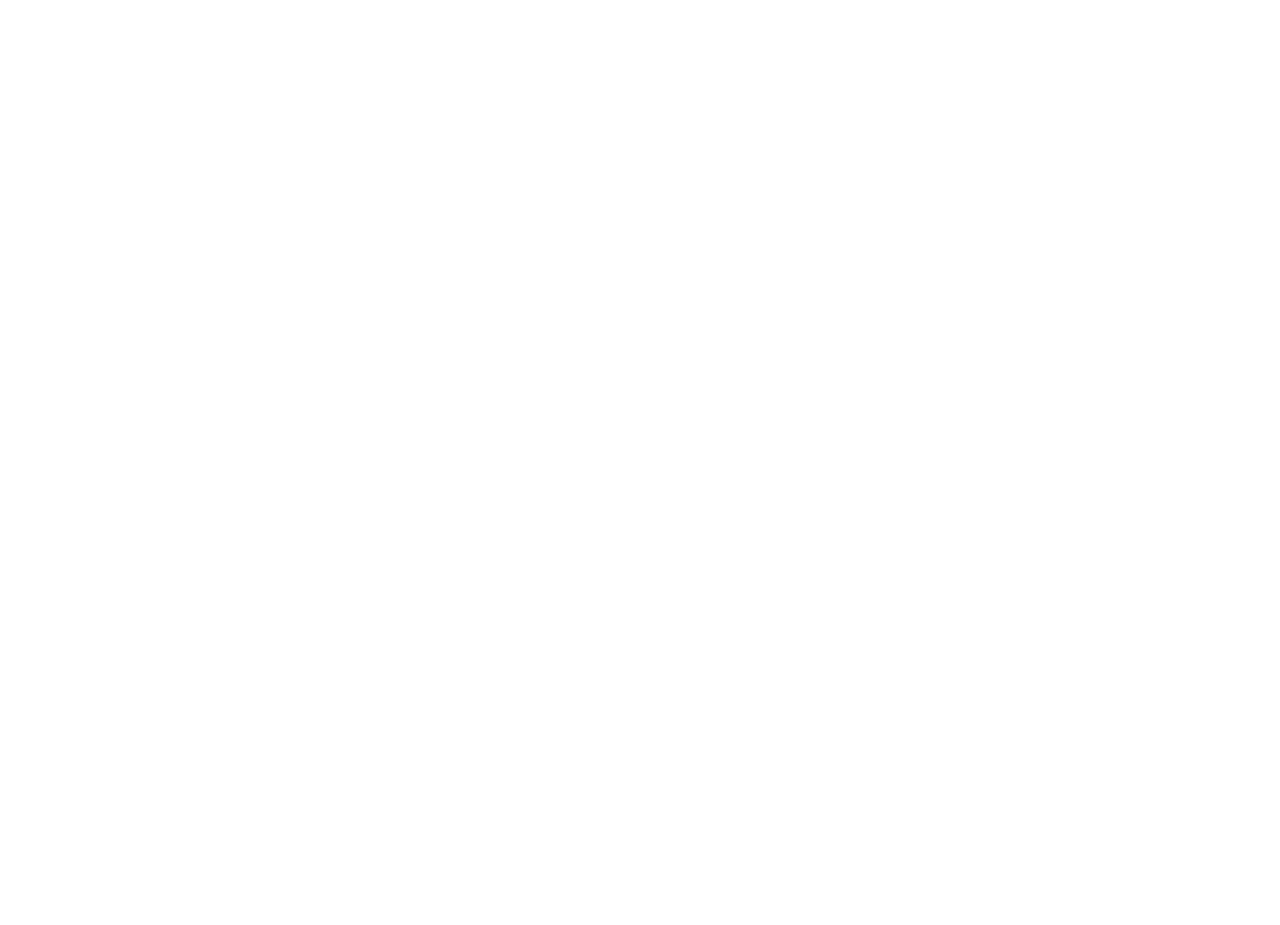
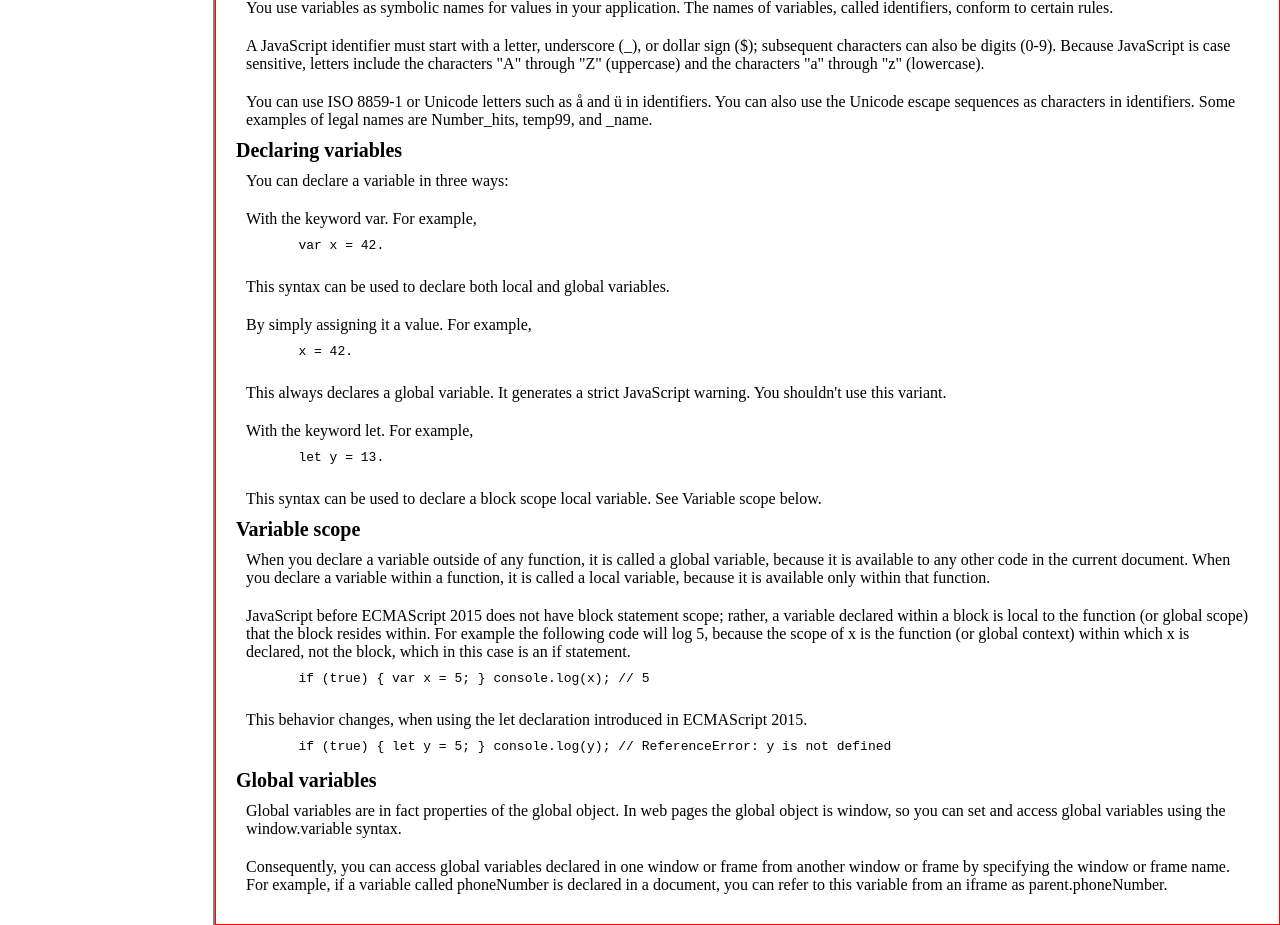
Before and after one commit to promie/fcc-technical-documentation, a Vue app: page / in a window 1280 px wide. Shown: the part 920-1845 px from the top of the page. Before the commit the page ends 920 px from the top, so only its background shows below. Built offline with nearby package versions, Linux system fonts and the light colour scheme.

Commit message:
Added more information to a separate components

```diff
--- a/src/components/Content.vue
+++ b/src/components/Content.vue
@@ -3,6 +3,10 @@
 import Knowledge from '@/components/contents/Knowledge.vue'
 import Javascript from '@/components/contents/Javascript.vue'
 import HelloWorld from '@/components/contents/HelloWorld.vue'
+import Variables from '@/components/contents/Variables.vue'
+import DeclaringVariables from '@/components/contents/DeclaringVariables.vue'
+import VariableScope from '@/components/contents/VariableScope.vue'
+import GlobalVariables from '@/components/contents/GlobalVariables.vue'
 
 export default {
   name: 'Content',
@@ -10,7 +14,11 @@
     Introduction,
     Knowledge,
     Javascript,
-    HelloWorld
+    HelloWorld,
+    Variables,
+    DeclaringVariables,
+    VariableScope,
+    GlobalVariables
   }
 }
 </script>
@@ -31,6 +39,22 @@
     <div id="helloworld">
       <HelloWorld />
     </div>
+
+    <div id="variables">
+      <Variables />
+    </div>
+
+    <div id="declaringvariables">
+      <DeclaringVariables />
+    </div>
+
+    <div id="variablescope">
+      <VariableScope />
+    </div>
+
+    <div id="globalvariables">
+      <GlobalVariables />
+    </div>
   </div>
 </template>
 
--- /dev/null
+++ b/src/components/contents/DeclaringVariables.vue
@@ -0,0 +1,68 @@
+<script>
+export default {
+  name: 'DeclaringVariables'
+}
+</script>
+
+<template>
+  <div>
+    <div class="title">Declaring variables</div>
+    <div class="description">
+      <p>
+        You can declare a variable in three ways:
+      </p>
+      <p>
+        With the keyword var. For example,
+      </p>
+      <pre>
+        var x = 42.
+      </pre>
+      <p>
+        This syntax can be used to declare both local and global variables.
+      </p>
+      <p>
+        By simply assigning it a value. For example,
+      </p>
+      <pre>
+        x = 42.
+      </pre>
+      <p>
+        This always declares a global variable. It generates a strict JavaScript warning. You shouldn't use this variant.
+      </p>
+      <p>
+        With the keyword let. For example,
+      </p>
+      <pre>
+        let y = 13.
+      </pre>
+      <p>
+        This syntax can be used to declare a block scope local variable. See Variable scope below.
+      </p>
+    </div>
+  </div>
+</template>
+
+<style scoped>
+/* Mobile First Approach */
+.title {
+  font-weight: bold;
+  font-size: 18px;
+}
+
+p {
+  font-size: 16px;
+  padding: 10px;
+}
+
+@media only screen and (min-width: 768px) {
+  /* Desktop View */
+  .title {
+    font-weight: bold;
+    font-size: 20px;
+  }
+
+  p {
+    font-size: 16px;
+  }
+}
+</style>
--- /dev/null
+++ b/src/components/contents/GlobalVariables.vue
@@ -0,0 +1,50 @@
+<script>
+export default {
+  name: 'GlobalVariables'
+}
+</script>
+
+<template>
+  <div>
+    <div class="title">Global variables</div>
+    <div class="description">
+      <p>
+        Global variables are in fact properties of the global object. In web
+        pages the global object is window, so you can set and access global
+        variables using the window.variable syntax.
+      </p>
+      <p>
+        Consequently, you can access global variables declared in one window or
+        frame from another window or frame by specifying the window or frame
+        name. For example, if a variable called phoneNumber is declared in a
+        document, you can refer to this variable from an iframe as
+        parent.phoneNumber.
+      </p>
+    </div>
+  </div>
+</template>
+
+<style scoped>
+/* Mobile First Approach */
+.title {
+  font-weight: bold;
+  font-size: 18px;
+}
+
+p {
+  font-size: 16px;
+  padding: 10px;
+}
+
+@media only screen and (min-width: 768px) {
+  /* Desktop View */
+  .title {
+    font-weight: bold;
+    font-size: 20px;
+  }
+
+  p {
+    font-size: 16px;
+  }
+}
+</style>
--- a/src/components/contents/HelloWorld.vue
+++ b/src/components/contents/HelloWorld.vue
@@ -35,15 +35,6 @@
   padding: 10px;
 }
 
-pre {
-  background-color: #eee;
-  padding-top: 10px;
-  border-radius: 3px;
-  width: 100%;
-  font-size: 9px;
-  white-space: pre-wrap;
-}
-
 @media only screen and (min-width: 768px) {
   /* Desktop View */
   .title {
@@ -54,9 +45,5 @@
   p {
     font-size: 16px;
   }
-
-  pre {
-    font-size: 14px;
-  }
 }
 </style>
--- /dev/null
+++ b/src/components/contents/VariableScope.vue
@@ -0,0 +1,62 @@
+<script>
+export default {
+  name: 'Variable Scope'
+}
+</script>
+
+<template>
+  <div>
+    <div class="title">Variable scope</div>
+    <div class="description">
+      <p>
+        When you declare a variable outside of any function, it is called a
+        global variable, because it is available to any other code in the
+        current document. When you declare a variable within a function, it is
+        called a local variable, because it is available only within that
+        function.
+      </p>
+      <p>
+        JavaScript before ECMAScript 2015 does not have block statement scope;
+        rather, a variable declared within a block is local to the function (or
+        global scope) that the block resides within. For example the following
+        code will log 5, because the scope of x is the function (or global
+        context) within which x is declared, not the block, which in this case
+        is an if statement.
+      </p>
+      <pre>
+        if (true) { var x = 5; } console.log(x); // 5
+      </pre>
+      <p>
+        This behavior changes, when using the let declaration introduced in ECMAScript 2015.
+      </p>
+      <pre>
+        if (true) { let y = 5; } console.log(y); // ReferenceError: y is not defined
+      </pre>
+    </div>
+  </div>
+</template>
+
+<style scoped>
+/* Mobile First Approach */
+.title {
+  font-weight: bold;
+  font-size: 18px;
+}
+
+p {
+  font-size: 16px;
+  padding: 10px;
+}
+
+@media only screen and (min-width: 768px) {
+  /* Desktop View */
+  .title {
+    font-weight: bold;
+    font-size: 20px;
+  }
+
+  p {
+    font-size: 16px;
+  }
+}
+</style>
--- /dev/null
+++ b/src/components/contents/Variables.vue
@@ -0,0 +1,54 @@
+<script>
+export default {
+  name: 'Variables'
+}
+</script>
+
+<template>
+  <div>
+    <div class="title">Variables</div>
+    <div class="description">
+      <p>
+        You use variables as symbolic names for values in your application. The
+        names of variables, called identifiers, conform to certain rules.
+      </p>
+      <p>
+        A JavaScript identifier must start with a letter, underscore (_), or
+        dollar sign ($); subsequent characters can also be digits (0-9). Because
+        JavaScript is case sensitive, letters include the characters "A" through
+        "Z" (uppercase) and the characters "a" through "z" (lowercase).
+      </p>
+      <p>
+        You can use ISO 8859-1 or Unicode letters such as å and ü in
+        identifiers. You can also use the Unicode escape sequences as characters
+        in identifiers. Some examples of legal names are Number_hits, temp99,
+        and _name.
+      </p>
+    </div>
+  </div>
+</template>
+
+<style scoped>
+/* Mobile First Approach */
+.title {
+  font-weight: bold;
+  font-size: 18px;
+}
+
+p {
+  font-size: 16px;
+  padding: 10px;
+}
+
+@media only screen and (min-width: 768px) {
+  /* Desktop View */
+  .title {
+    font-weight: bold;
+    font-size: 20px;
+  }
+
+  p {
+    font-size: 16px;
+  }
+}
+</style>
```
